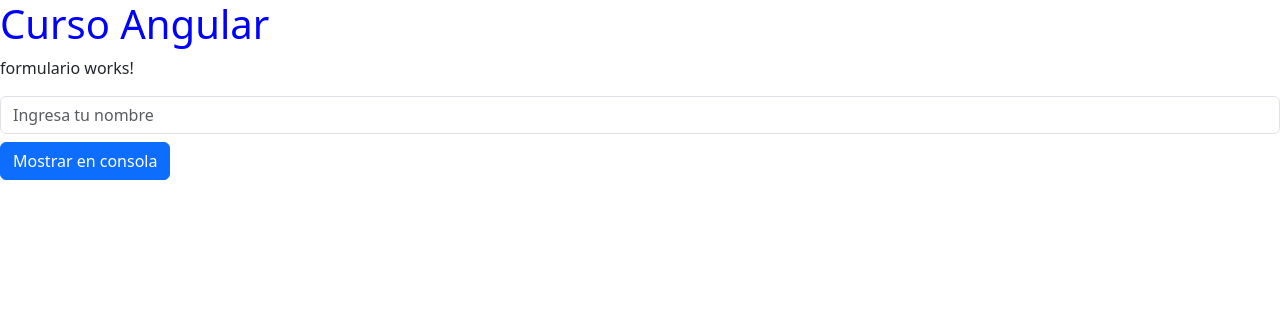
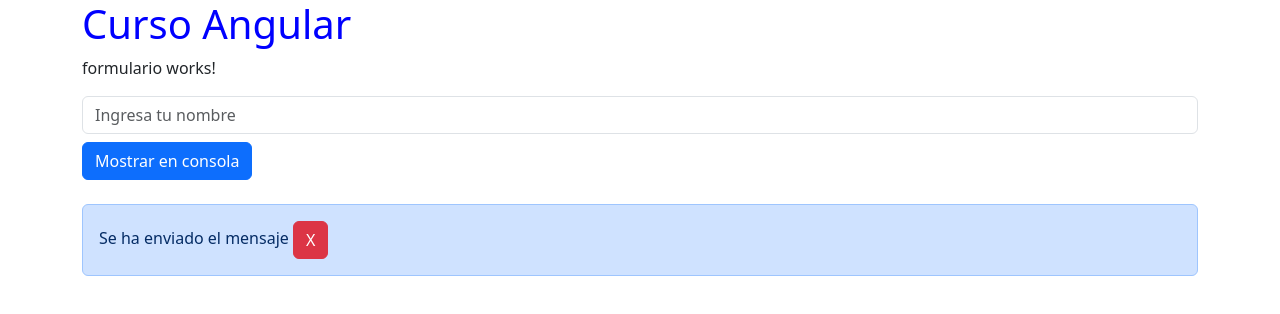
Before and after one commit to ponsianodeloor/firstAppAngularCodersFree, an Angular app: page / in a window 1280 px wide. Both pictures are taken after a click on the button "Mostrar en consola". Shown: the top 314 px of the page. Built offline with nearby package versions, Linux system fonts and the light colour scheme.

Commit message:
formulario para uso de ngIf y else

```diff
--- a/src/app/app.component.html
+++ b/src/app/app.component.html
@@ -10,12 +10,15 @@
 </head>
 <body>
 
-<h1>Curso Angular</h1>
+<div class="container">
+  <h1>Curso Angular</h1>
 
-<!-- <app-contador></app-contador> -->
-<!-- <app-botones></app-botones> -->
-<!-- <app-change-image></app-change-image> -->
-<app-formulario></app-formulario>
+  <!-- <app-contador></app-contador> -->
+  <!-- <app-botones></app-botones> -->
+  <!-- <app-change-image></app-change-image> -->
+  <app-formulario></app-formulario>
+</div>
+
 
 
 </body>
--- a/src/app/formulario/formulario.component.html
+++ b/src/app/formulario/formulario.component.html
@@ -4,3 +4,15 @@
 <button class="btn btn-primary mt-2" (click)="showConsole(name.value)">
   Mostrar en consola
 </button>
+
+
+<div class="alert alert-primary my-4" *ngIf="messageSent; else message">
+  Se ha enviado el mensaje
+  <button class="btn btn-danger" (click)="closeAlert()">X</button>
+</div>
+
+<ng-template #message>
+  <div class="text-info">
+    Ingrese su nombre para continuar
+  </div>
+</ng-template>
--- a/src/app/formulario/formulario.component.ts
+++ b/src/app/formulario/formulario.component.ts
@@ -14,8 +14,15 @@ export class FormularioComponent {
 
   }
 
+  messageSent:boolean = false;
+
   showConsole(name:string) {
     console.log('hola ' + name);
+    this.messageSent = true;
+  }
+
+  closeAlert() {
+    this.messageSent = false;
   }
 
 }
```
